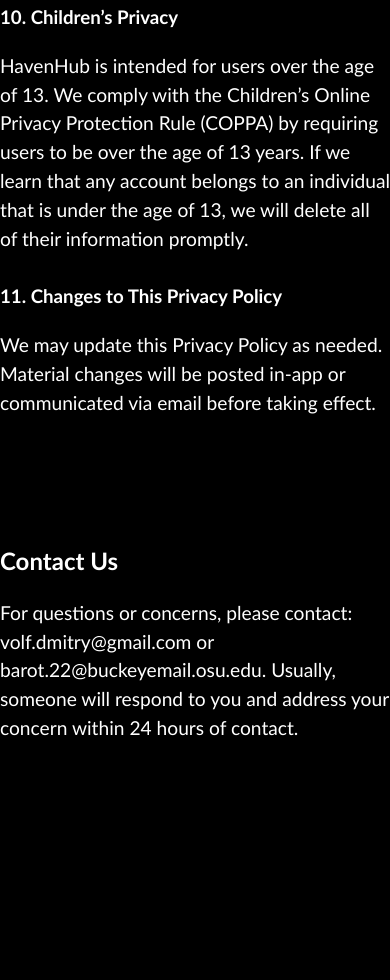
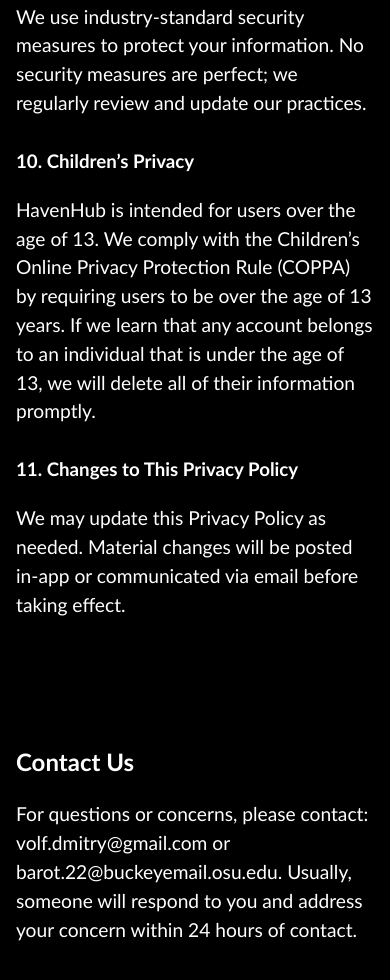
Before and after one commit to djv1234/TheHavenHubWeb, a plain HTML site: page index.html in a window 390 px wide. Shown: the part 8415-9395 px from the top of the page. Before the commit the page ends 9254 px from the top, so only its background shows below. Drawn offline with Linux system fonts and the light colour scheme.

Commit message:
Update THHWebsite.css

```diff
--- a/THHWebsite.css
+++ b/THHWebsite.css
@@ -367,4 +367,9 @@
     font-size: 1rem;
     width: 100%;
   }
+  .partners,
+  .privacy-policy,
+  .contact-us {
+    padding: 2rem 1rem;
+  }
 }
```
